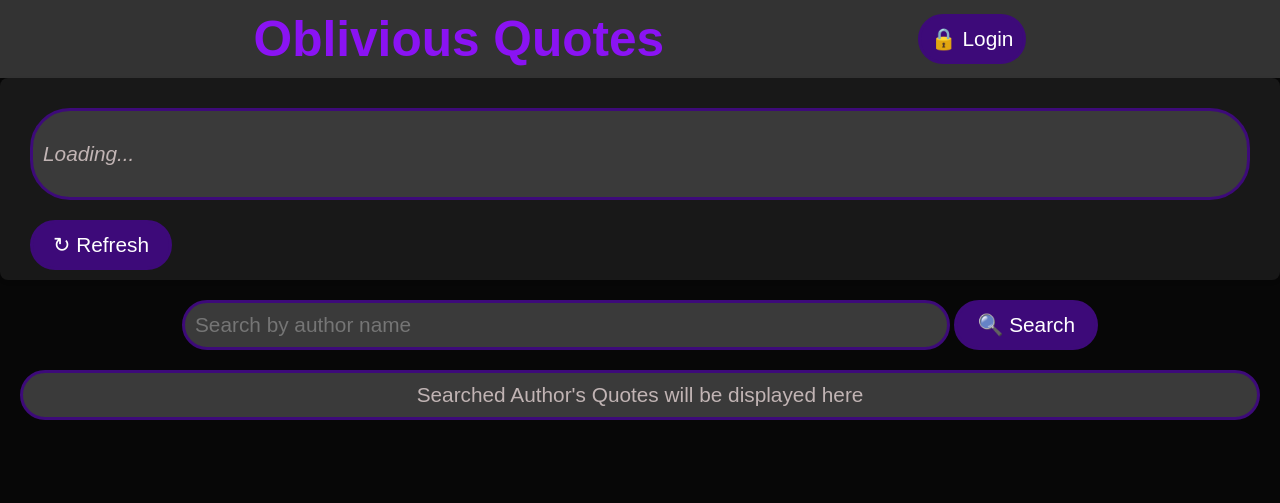
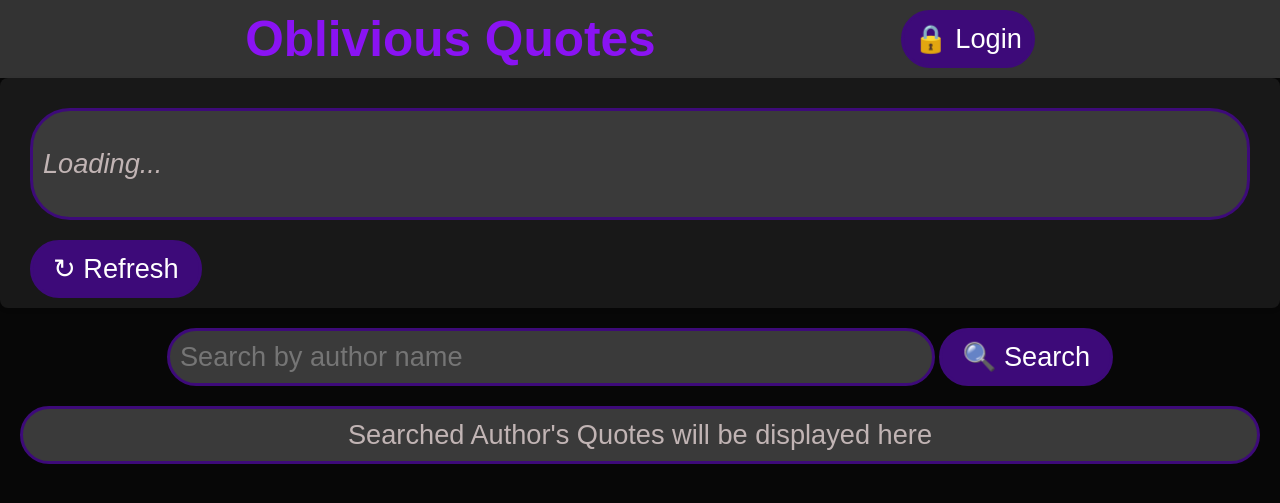
Before and after one commit to Kingk-130303/Oblivious-Quotes, a Flask app: page / in a window 1280 px wide. Shown: the top 503 px of the page. Run offline with Flask 3, Linux system fonts and the light colour scheme; data that the repository does not hold is empty; parts of the project's set-up code (start-up, migrations or seed data) failed here and were passed over.

Commit message:
Updated css

```diff
--- a/static/homepage.css
+++ b/static/homepage.css
@@ -52,7 +52,7 @@
   background-color: #3d0a79;
   border-radius: 40px;
   color: #fff;
-  font-size: calc(1vh + 1vw);
+  font-size: calc(1vh + 1.5vw);
   cursor: pointer;
   transition: background-color 0.5s ease;
   border: 3px solid #3d0a79;
@@ -83,7 +83,7 @@
   background-color: #3d0a79;
   border-radius: 40px;
   color: #fff;
-  font-size: calc(1vh + 1vw);
+  font-size: calc(1vh + 1.5vw);
   cursor: pointer;
   transition: background-color 0.5s ease;
   border: 3px solid #3d0a79;
@@ -145,7 +145,7 @@
 
   #quote {
     font-style: oblique;
-    font-size: calc(1vh + 1vw);
+    font-size: calc(1vh + 1.5vw);
     color: #c1b4b4;
   }
 
@@ -161,7 +161,7 @@
     background-color: #3a3a3a;
     border-radius: 40px;
     border: 3px solid #3d0a79;
-    font-size: calc(1vh + 1vw);
+    font-size: calc(1vh + 1.5vw);
     box-sizing: border-box;
     color: #fff;
   }
@@ -172,7 +172,7 @@
     border: 3px solid #3d0a79;
     border-radius: 40px;
     color: #fff;
-    font-size: calc(1vh + 1vw);
+    font-size: calc(1vh + 1.5vw);
     cursor: pointer;
     transition: background-color 0.3s ease;
   }
@@ -182,7 +182,7 @@
   }
 
   #refresh-button {
-    font-size: calc(1vh + 1vw);
+    font-size: calc(1vh + 1.5vw);
     border-radius: 40px;
     border: 3px solid #3d0a79;
     margin-left: 20px;
@@ -201,7 +201,7 @@
     background-color: #3d0a79;
 
     color: #fff;
-    font-size: calc(1vh + 1vw);
+    font-size: calc(1vh + 1.5vw);
     border-radius: 40px;
     border: 3px solid #3d0a79;
     cursor: pointer;
@@ -220,7 +220,7 @@
     font-weight: bolder;
     text-align: right;
     font-style: italic;
-    font-size: calc(1vh + 1vw);
+    font-size: calc(1vh + 1.5vw);
     color: #c1b4b4;
   }
 
@@ -234,7 +234,7 @@
     background-color: #3a3a3a;
     border-radius: 40px;
     border: 3px solid #3d0a79;
-    font-size: calc(1vh + 1vw);
+    font-size: calc(1vh + 1.5vw);
 
   }
 
```
